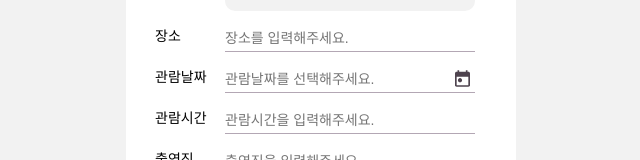
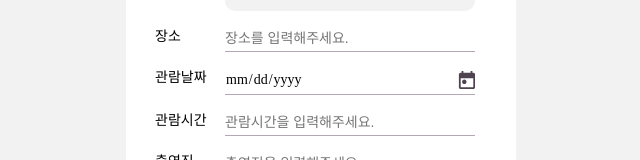
Before and after one commit to doong2imdang/POOW, a React (Create React App) app: page /setschedule in a window 1280 px wide. Shown: the part 458-618 px from the top of the page, without its empty margins (319-959 px from the left). Built offline with nearby package versions, Linux system fonts and the light colour scheme; no server answers.

Commit message:
Feat: input type date 변경

```diff
--- a/src/routes/SetSchedule.tsx
+++ b/src/routes/SetSchedule.tsx
@@ -30,6 +30,7 @@ const SetSchedule: React.FC = () => {
 	const [selectedSchedule, setSelectedSchedule] = useState<ScheduleData | null>(
 		null
 	);
+	const [selectedDate, setSelectedDate] = useState<string>("");
 
 	useEffect(() => {
 		const date = new Date();
@@ -124,19 +125,15 @@ const SetSchedule: React.FC = () => {
 				<Section>
 					<Label htmlFor="date">관람날짜</Label>
 					<Input
-						type="text"
+						type="date"
 						id="date"
 						placeholder="관람날짜를 선택해주세요."
-						value={
-							selectedSchedule
-								? `${selectedSchedule.prfpdfrom[0]} ~ ${selectedSchedule.prfpdto[0]}`
-								: ""
-						}
-						readOnly
+						value={selectedDate}
+						onChange={(e) => setSelectedDate(e.target.value)}
 					/>
-					<BtnDate>
+					{/* <BtnDate>
 						<img src={IconDate} alt="날짜 선택" />
-					</BtnDate>
+					</BtnDate> */}
 				</Section>
 				<Section>
 					<Label htmlFor="time">관람시간</Label>
@@ -194,6 +191,35 @@ const Input = styled.input`
 	width: 250px;
 	padding: 0 0 5px 0;
 	font-size: 14px;
+
+	&#date {
+		font: inherit;
+	}
+
+	&#date::-webkit-calendar-picker-indicator {
+		background: url(${IconDate});
+		background-size: 20px 18px;
+		left: 0;
+		top: 0;
+		z-index: 2;
+	}
+
+	/* &#date::-webkit-datetime-edit-text {
+		-webkit-appearance: none;
+		display: none;
+	}
+	&#date::-webkit-datetime-edit-month-field {
+		-webkit-appearance: none;
+		display: none;
+	}
+	&#date::-webkit-datetime-edit-day-field {
+		-webkit-appearance: none;
+		display: none;
+	}
+	&#date::-webkit-datetime-edit-year-field {
+		-webkit-appearance: none;
+		display: none;
+	} */
 `;
 
 const BtnSearch = styled.button`
```
